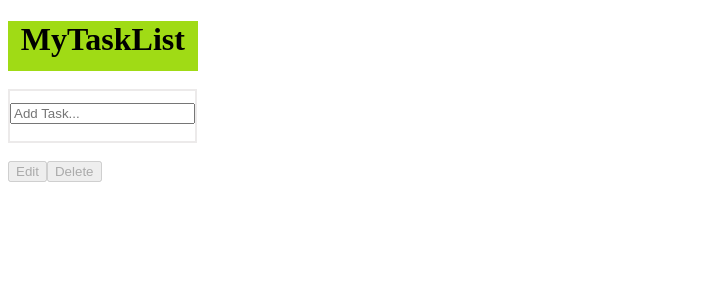
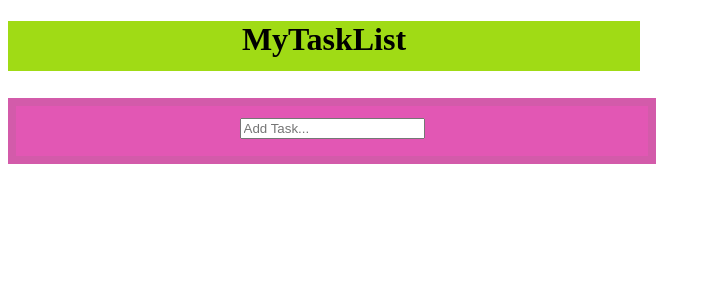
Before and after one commit to Annapurna119/Angular-Tasks, an Angular app in the folder TaskList/: page / in a window 1280 px wide. Shown: the top 300 px of the page, without its empty margins (0-711 px from the left). Built offline with nearby package versions, Linux system fonts and the light colour scheme.

Commit message:
button updates

```diff
--- a/TaskList/src/app/app.component.css
+++ b/TaskList/src/app/app.component.css
@@ -1,20 +1,24 @@
 .header {
     background-color: #a0db15;
     text-align: center;
-
-    width: 15%;
+    align-items: center;
+    width: 50%;
     height: 50px;
   }
   #txt {
     padding: 0;
   height: 50px;
-  width: 70px;
+  width: 100%;
   position: relative;
   left: 0px;
-  outline: none;
-  border: 2px solid #b43737d5;
+  outline:#1a1d15;
+  border: 8px solid #b43737d5;
   border-color: rgba(128, 117, 117, 0.15);
-  background-color:white;
+  background-color:rgb(226, 87, 180);
   font-size: 30px;
-  width: fit-content;
+
   }
+  #del{
+   align-items: flex-end;
+   float: right;
+  }
--- a/TaskList/src/app/app.component.html
+++ b/TaskList/src/app/app.component.html
@@ -1,15 +1,13 @@
-<div class="header"><h1>MyTaskList</h1></div>
+<div class="header"><h1>MyTaskList</h1>
 <br>
 <div id="txt">
 <input #in type="text" placeholder="Add Task..." (keyup.enter)="onEnter(in)">
 </div><br>
 <div>
   <ul
-    *ngFor="let i of taskList"> <input #check type="checkbox" (click)="enableButton(check)">
+    *ngFor="let i of taskList"> <input #check style="float: left;" type="checkbox" [checked]>
     {{i}}
+     <button id="del" (click)="onDelete()" >Delete</button>
   </ul>
-  <div>
-  <input id="edi" type="button" value="Edit" disabled>
-  <input id="del" type="button" value="Delete" disabled>
-  </div>
+ </div>
 </div>
--- a/TaskList/src/app/app.component.ts
+++ b/TaskList/src/app/app.component.ts
@@ -1,4 +1,6 @@
-import { Component} from '@angular/core';
+import { Component, NgModule} from '@angular/core';
+
+
 @Component({
   selector: 'app-root',
   templateUrl: './app.component.html',
@@ -7,22 +9,28 @@ import { Component} from '@angular/core';
 export class AppComponent {
   title = 'TaskList';
   taskList = [];
-  onEnter(abc)
+
+
+  onEnter(abc:any)
   {
     this.taskList.push(abc.value)
     abc.value = ''
   }
 
-  enableButton(check)
-  {
-    if(check.checked)
-    {
-      (document.getElementById('edi') as HTMLInputElement).disabled = false;
-      (document.getElementById('del') as HTMLInputElement).disabled = false;
-    }
-    else{
-      (document.getElementById('edi') as HTMLInputElement).disabled = true;
-      (document.getElementById('del') as HTMLInputElement).disabled = true;
+ onDelete(i){
+    this.taskList.splice(i,1)
     }
   }
-}
+
+
+
+  //enableButton(i){
+
+   // if(event.target.checked){
+    //  (document.getElementById('del') as HTMLInputElement).disabled = false;
+   //   this.toggleButton = false;
+   // }
+    //else{
+      //this.toggleButton = true;
+    //}
+  //}
```
